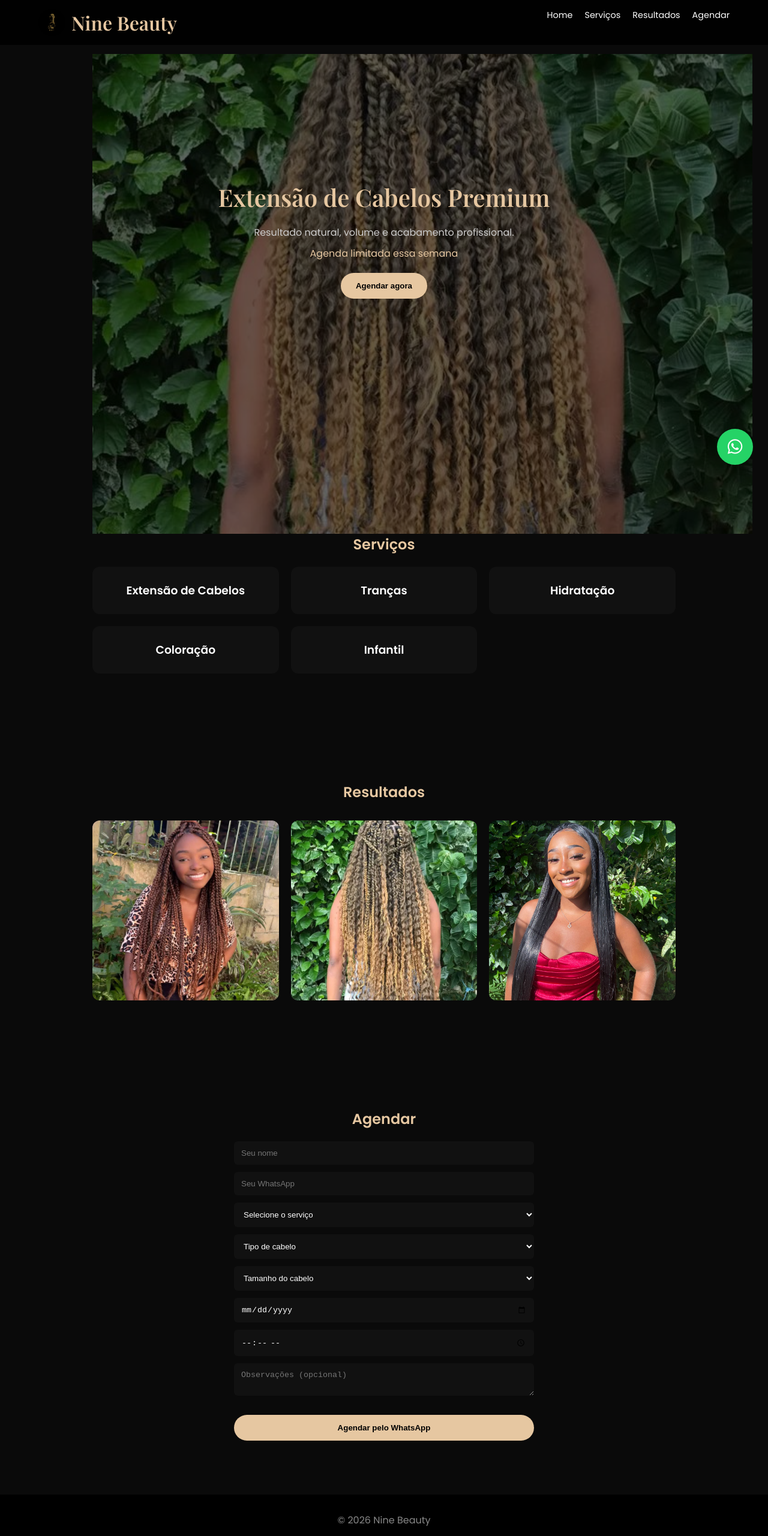
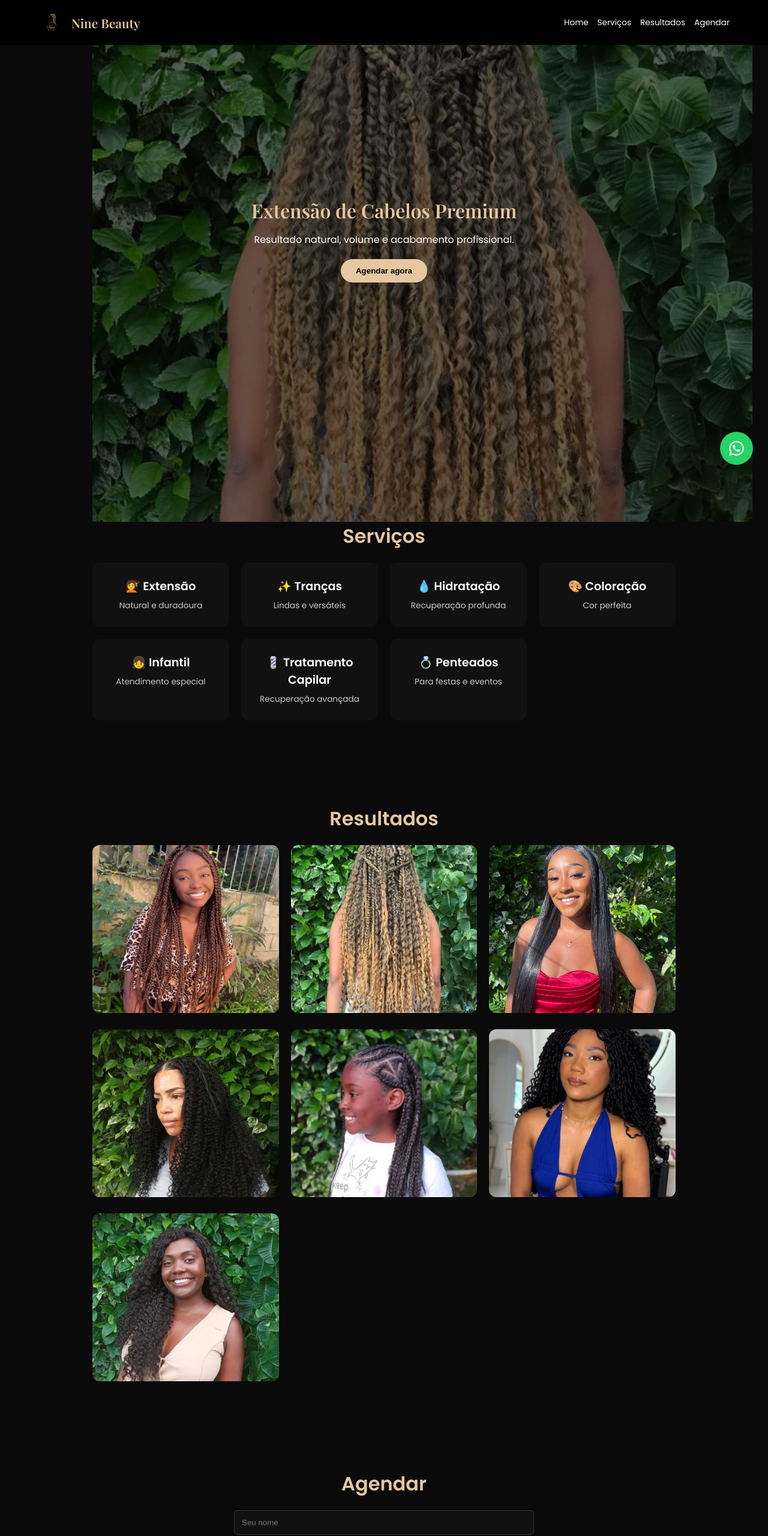
Before and after one commit to JPCJR/ninebeauty, a plain HTML site: page index.html in a window 1280 px wide. Shown: the top 2561 px of the page at 60% size. Drawn offline with nearby package versions, Linux system fonts and the light colour scheme.

Commit message:
REFRESH
Atualizando serviços e menu

```diff
--- a/index.html
+++ b/index.html
@@ -3,177 +3,57 @@
 <head>
 <meta charset="UTF-8">
 <meta name="viewport" content="width=device-width, initial-scale=1.0">
-
-<meta name="description" content="Nine Beauty - Especialista em extensão de cabelos em Florianópolis.">
 <title>Nine Beauty | Extensão de Cabelos</title>
-
 <link href="https://fonts.googleapis.com/css2?family=Poppins:wght@300;400;600&family=Playfair+Display:wght@500;600&display=swap" rel="stylesheet">
 <link rel="stylesheet" href="https://cdnjs.cloudflare.com/ajax/libs/font-awesome/6.0.0/css/all.min.css">
-
 <style>
 *{margin:0;padding:0;box-sizing:border-box;}
 body{font-family:'Poppins';background:#0a0a0a;color:#fff;}
-
-header{
-position:fixed;width:100%;top:0;
-background:rgba(0,0,0,0.9);
-padding:15px 5%;
-display:flex;justify-content:space-between;
-z-index:1000;
-}
-
+header{position:fixed;width:100%;top:0;background:rgba(0,0,0,0.9);padding:15px 5%;display:flex;justify-content:space-between;z-index:1000;flex-wrap:wrap;}
 .logo-area{display:flex;align-items:center;gap:10px;}
-.logo-area img{width:45px;height:45px;border-radius:50%;}
-.logo-area h1{color:#e6c7a1;font-family:'Playfair Display';}
-
-nav{display:flex;gap:20px;}
-nav a{color:#fff;text-decoration:none;font-size:0.9rem;}
-
+.logo-area img{width:45px;height:45px;border-radius:50%;object-fit:cover;}
+.logo-area h1{color:#e6c7a1;font-family:'Playfair Display';font-size:1.3rem;}
+nav{display:flex;gap:15px;align-items:center;flex-wrap:wrap;}
+nav a{color:#fff;text-decoration:none;font-size:0.85rem;transition:0.3s;}
+nav a:hover{color:#e6c7a1;}
+nav button{background:#e6c7a1;border:none;padding:6px 15px;border-radius:20px;cursor:pointer;font-weight:600;transition:0.3s;}
+nav button:hover{background:#d4b07c;transform:scale(1.02);}
+nav button:last-child{background:transparent;border:1px solid #e6c7a1;color:#e6c7a1;}
+nav button:last-child:hover{background:#e6c7a1;color:#000;}
 #hero{height:100vh;position:relative;}
-.slide{
-position:absolute;width:100%;height:100%;
-background-size:cover;background-position:center;
-opacity:0;transition:1s;
-}
+.slide{position:absolute;width:100%;height:100%;background-size:cover;background-position:center;opacity:0;transition:1s;}
 .slide.active{opacity:1;}
-
-.overlay{
-position:absolute;width:100%;height:100%;
-background:rgba(0,0,0,0.6);
-}
-
-.hero-content{
-position:absolute;top:50%;left:50%;
-transform:translate(-50%,-50%);
-text-align:center;width:90%;
-}
-
-.hero-content h2{
-font-size:2.5rem;
-font-family:'Playfair Display';
-}
-
-.hero-content p{color:#ccc;margin-top:10px;}
-
-.btn{
-background:#e6c7a1;color:#000;
-padding:14px 25px;
-border-radius:30px;
-margin-top:20px;
-cursor:pointer;
-border:none;
-font-weight:600;
-transition:0.3s;
-}
-.btn:hover{transform:scale(1.05);}
-
-section{
-padding:90px 5%;
-max-width:1100px;
-margin:auto;
-}
-
-h2{
-color:#e6c7a1;
-text-align:center;
-margin-bottom:20px;
-}
-
-.services-grid{
-display:grid;
-grid-template-columns:repeat(auto-fit,minmax(250px,1fr));
-gap:20px;
-}
-
-.service-card{
-background:#111;
-padding:25px;
-border-radius:12px;
-text-align:center;
-transition:0.3s;
-}
-.service-card:hover{
-transform:translateY(-5px);
-box-shadow:0 10px 20px rgba(230,199,161,0.2);
-}
-
-/* PORTFÓLIO */
-.portfolio-grid{
-display:grid;
-grid-template-columns:repeat(auto-fit,minmax(250px,1fr));
-gap:20px;
-margin-top:30px;
-}
-
-.portfolio-item{
-overflow:hidden;
-border-radius:12px;
-}
-
-.portfolio-item img{
-width:100%;
-height:300px;
-object-fit:cover;
-display:block;
-transition:0.4s;
-}
-
-.portfolio-item:hover img{
-transform:scale(1.1);
-}
-
-/* FORM */
-form{
-max-width:500px;
-margin:auto;
-display:flex;
-flex-direction:column;
-gap:12px;
-}
-
-input,select,textarea{
-padding:12px;
-border:none;
-border-radius:6px;
-background:#111;
-color:#fff;
-}
-
-/* BOTÃO WHATS */
-.whatsapp-float{
-position:fixed;
-bottom:25px;
-right:25px;
-background:#25D366;
-width:60px;height:60px;
-border-radius:50%;
-display:flex;
-align-items:center;
-justify-content:center;
-cursor:pointer;
-z-index:999;
-}
-.whatsapp-float i{
-color:#fff;font-size:28px;
-}
-
-footer{
-text-align:center;
-padding:30px;
-background:#000;
-color:#888;
-}
+.overlay{position:absolute;width:100%;height:100%;background:rgba(0,0,0,0.6);}
+.hero-content{position:absolute;top:50%;left:50%;transform:translate(-50%,-50%);text-align:center;width:90%;}
+.hero-content h2{font-size:2rem;font-family:'Playfair Display';margin-bottom:15px;}
+.btn{background:#e6c7a1;color:#000;padding:12px 25px;border-radius:30px;margin-top:20px;cursor:pointer;border:none;font-weight:600;transition:0.3s;}
+.btn:hover{background:#d4b07c;transform:scale(1.05);}
+section{padding:70px 5%;max-width:1100px;margin:auto;}
+h2{color:#e6c7a1;text-align:center;margin-bottom:20px;font-size:2rem;}
+.services-grid{display:grid;grid-template-columns:repeat(auto-fit,minmax(200px,1fr));gap:20px;}
+.service-card{background:#111;padding:25px;border-radius:12px;text-align:center;transition:0.3s;}
+.service-card:hover{transform:translateY(-5px);background:#1a1a1a;}
+.service-card h3{font-size:1.2rem;margin-bottom:8px;}
+.service-card p{font-size:0.85rem;color:#ccc;}
+.portfolio-grid{display:grid;grid-template-columns:repeat(auto-fit,minmax(250px,1fr));gap:20px;}
+.portfolio-item img{width:100%;height:280px;object-fit:cover;border-radius:12px;transition:0.3s;}
+.portfolio-item img:hover{transform:scale(1.02);}
+form{max-width:500px;margin:auto;display:flex;flex-direction:column;gap:12px;}
+input,select,textarea{padding:12px;border:none;border-radius:6px;background:#111;color:#fff;border:1px solid #333;transition:0.3s;}
+input:focus,select:focus,textarea:focus{outline:none;border-color:#e6c7a1;}
+.whatsapp-float{position:fixed;bottom:25px;right:25px;background:#25D366;width:55px;height:55px;border-radius:50%;display:flex;align-items:center;justify-content:center;cursor:pointer;z-index:999;transition:0.3s;}
+.whatsapp-float:hover{transform:scale(1.1);}
+.whatsapp-float i{color:#fff;font-size:28px;}
+footer{text-align:center;padding:25px;background:#000;color:#888;}
 </style>
 </head>
-
 <body>
 
 <header>
 <div class="logo-area">
-<img src="./images/logobeautynine.jpg">
+<img src="./images/logobeautynine.jpg" onerror="this.src='https://via.placeholder.com/45?text=NB'">
 <h1>Nine Beauty</h1>
 </div>
-
 <nav>
 <a href="#hero">Home</a>
 <a href="#servicos">Serviços</a>
@@ -182,53 +62,50 @@ color:#888;
 </nav>
 </header>
 
-<main>
-
 <section id="hero">
 <div class="slide active" style="background-image:url('./images/1.jpeg')"></div>
 <div class="slide" style="background-image:url('./images/2.jpeg')"></div>
 <div class="slide" style="background-image:url('./images/3.jpeg')"></div>
+<div class="slide" style="background-image:url('./images/5.jpeg')"></div>
 <div class="overlay"></div>
-
 <div class="hero-content">
 <h2>Extensão de Cabelos Premium</h2>
 <p>Resultado natural, volume e acabamento profissional.</p>
-<p style="color:#e6c7a1;">Agenda limitada essa semana</p>
-
-<button class="btn" onclick="document.getElementById('agendamento').scrollIntoView()">
-Agendar agora
-</button>
+<button class="btn" id="scrollBtn">Agendar agora</button>
 </div>
 </section>
 
 <section id="servicos">
 <h2>Serviços</h2>
-
 <div class="services-grid">
-<div class="service-card"><h3>Extensão de Cabelos</h3></div>
-<div class="service-card"><h3>Tranças</h3></div>
-<div class="service-card"><h3>Hidratação</h3></div>
-<div class="service-card"><h3>Coloração</h3></div>
-<div class="service-card"><h3>Infantil</h3></div>
+<div class="service-card"><h3>💇 Extensão</h3><p>Natural e duradoura</p></div>
+<div class="service-card"><h3>✨ Tranças</h3><p>Lindas e versáteis</p></div>
+<div class="service-card"><h3>💧 Hidratação</h3><p>Recuperação profunda</p></div>
+<div class="service-card"><h3>🎨 Coloração</h3><p>Cor perfeita</p></div>
+<div class="service-card"><h3>👧 Infantil</h3><p>Atendimento especial</p></div>
+<div class="service-card"><h3>💈 Tratamento Capilar</h3><p>Recuperação avançada</p></div>
+<div class="service-card"><h3>💍 Penteados</h3><p>Para festas e eventos</p></div>
 </div>
 </section>
 
 <section id="portfolio">
 <h2>Resultados</h2>
 <div class="portfolio-grid">
-<div class="portfolio-item"><img src="./images/1.jpeg"></div>
-<div class="portfolio-item"><img src="./images/2.jpeg"></div>
-<div class="portfolio-item"><img src="./images/3.jpeg"></div>
+<div class="portfolio-item"><img src="./images/1.jpeg" onerror="this.src='https://via.placeholder.com/300?text=Antes+&+Depois'"></div>
+<div class="portfolio-item"><img src="./images/2.jpeg" onerror="this.src='https://via.placeholder.com/300?text=Transformação'"></div>
+<div class="portfolio-item"><img src="./images/3.jpeg" onerror="this.src='https://via.placeholder.com/300?text=Beleza'"></div>
+<div class="portfolio-item"><img src="./images/4.jpeg" onerror="this.src='https://via.placeholder.com/300?text=Beleza'"></div>
+<div class="portfolio-item"><img src="./images/5.jpeg" onerror="this.src='https://via.placeholder.com/300?text=Beleza'"></div>
+<div class="portfolio-item"><img src="./images/6.jpeg" onerror="this.src='https://via.placeholder.com/300?text=Beleza'"></div>
+<div class="portfolio-item"><img src="./images/7.jpeg" onerror="this.src='https://via.placeholder.com/300?text=Beleza'"></div>
 </div>
 </section>
 
 <section id="agendamento">
 <h2>Agendar</h2>
-
-<form onsubmit="enviar(event)">
+<form id="agendamentoForm">
 <input type="text" id="nome" placeholder="Seu nome" required>
-<input type="tel" id="telefone" placeholder="Seu WhatsApp" required>
-
+<input type="tel" id="telefone" placeholder="Seu WhatsApp com DDD (ex: 48999999999)" required>
 <select id="servico" required>
 <option value="">Selecione o serviço</option>
 <option>Extensão de Cabelos</option>
@@ -236,48 +113,47 @@ Agendar agora
 <option>Hidratação</option>
 <option>Coloração</option>
 <option>Infantil</option>
+<option>Tratamento Capilar</option>
+<option>Penteados</option>
 </select>
-
 <select id="tipo">
-<option value="">Tipo de cabelo</option>
-<option>Liso</option>
-<option>Ondulado</option>
-<option>Cacheado</option>
-<option>Crespo</option>
+<option value="">Tipo de cabelo (opcional)</option>
+<option>Liso</option><option>Ondulado</option><option>Cacheado</option><option>Crespo</option>
 </select>
-
 <select id="tamanho">
-<option value="">Tamanho do cabelo</option>
-<option>Curto</option>
-<option>Médio</option>
-<option>Longo</option>
+<option value="">Tamanho do cabelo (opcional)</option>
+<option>Curto</option><option>Médio</option><option>Longo</option>
 </select>
-
 <input type="date" id="data" required>
 <input type="time" id="hora" required>
-
 <textarea id="obs" placeholder="Observações (opcional)"></textarea>
-
-<button class="btn">Agendar pelo WhatsApp</button>
+<button type="submit" class="btn">💬 Enviar Agendamento</button>
 </form>
 </section>
 
-</main>
-
-<footer>
-<p>© 2026 Nine Beauty</p>
-</footer>
-
-<div class="whatsapp-float" onclick="abrirWpp()">
-<i class="fab fa-whatsapp"></i>
-</div>
+<footer><p>© 2026 Nine Beauty | Agendamentos via WhatsApp</p></footer>
+<div class="whatsapp-float" id="whatsappBtn"><i class="fab fa-whatsapp"></i></div>
 
 <script>
-const number = "5548991221330";
+// ✅ SEM SUPABASE - APENAS WHATSAPP FUNCIONANDO
+const whatsappNumero = "5548991221330";
 
-function enviar(e){
-e.preventDefault();
+// SLIDER AUTOMÁTICO
+let slides = document.querySelectorAll('.slide');
+let idx = 0;
+if (slides.length > 0) {
+    setInterval(() => {
+        slides[idx].classList.remove('active');
+        idx = (idx + 1) % slides.length;
+        slides[idx].classList.add('active');
+    }, 4000);
+}
 
+// FUNÇÃO PARA ENVIAR AGENDAMENTO DIRETO NO WHATSAPP
+function enviarAgendamento(event) {
+    event.preventDefault();
+
+    // Pegar valores
     const nome = document.getElementById("nome").value.trim();
     const telefone = document.getElementById("telefone").value.trim();
     const servico = document.getElementById("servico").value;
@@ -287,38 +163,84 @@ const data = document.getElementById("data").value;
     const hora = document.getElementById("hora").value;
     const obs = document.getElementById("obs").value;
 
-if(!nome || !telefone || !servico || !data || !hora){
-alert("Preencha os campos obrigatórios!");
+    // Validar campos obrigatórios
+    if (!nome || !telefone || !servico || !data || !hora) {
+        alert("❌ Por favor, preencha todos os campos obrigatórios!");
         return;
     }
 
-let msg = `Olá! Meu nome é ${nome}%0A`;
-msg += `Telefone: ${telefone}%0A`;
-msg += `Serviço: ${servico}%0A`;
-
-if(tipo) msg += `Tipo de cabelo: ${tipo}%0A`;
-if(tamanho) msg += `Tamanho: ${tamanho}%0A`;
-
-msg += `Data: ${data}%0AHorário: ${hora}%0A`;
-
-if(obs) msg += `Obs: ${obs}`;
-
-window.open(`https://wa.me/${number}?text=${msg}`, '_blank');
+    // Validar telefone (mínimo 10 dígitos com DDD)
+    const telefoneLimpo = telefone.replace(/\D/g, '');
+    if (telefoneLimpo.length < 10) {
+        alert("❌ Digite um telefone válido com DDD (ex: 48999999999)");
+        return;
     }
 
-function abrirWpp(){
-window.open(`https://wa.me/${number}`, '_blank');
+    // Formatar data para exibição
+    const dataFormatada = new Date(data).toLocaleDateString('pt-BR');
+
+    // Montar mensagem para WhatsApp
+    let mensagem = `🟡 *NOVO AGENDAMENTO - NINE BEAUTY* 🟡%0A%0A`;
+    mensagem += `👤 *Nome:* ${nome}%0A`;
+    mensagem += `📞 *Telefone:* ${telefone}%0A`;
+    mensagem += `✂️ *Serviço:* ${servico}%0A`;
+    mensagem += `📅 *Data:* ${dataFormatada}%0A`;
+    mensagem += `⏰ *Horário:* ${hora}%0A`;
+
+    if (tipo && tipo !== "") mensagem += `💆 *Tipo de cabelo:* ${tipo}%0A`;
+    if (tamanho && tamanho !== "") mensagem += `📏 *Tamanho:* ${tamanho}%0A`;
+    if (obs && obs.trim() !== "") mensagem += `📝 *Observações:* ${obs}%0A`;
+
+    mensagem += `%0A✨ *Nine Beauty - Agende já!* ✨`;
+
+    // Abrir WhatsApp
+    const url = `https://wa.me/${whatsappNumero}?text=${mensagem}`;
+    window.open(url, "_blank");
+
+    // Mostrar confirmação
+    alert("✅ Agendamento enviado! Você será redirecionado para o WhatsApp.\n\nComplete o agendamento enviando a mensagem.");
+
+    // Limpar formulário
+    document.getElementById("agendamentoForm").reset();
 }
 
-let slides = document.querySelectorAll('.slide');
-let i = 0;
+// FUNÇÃO ABRIR WHATSAPP DIRETO
+function abrirWhatsapp() {
+    const mensagem = "Olá! Gostaria de mais informações sobre os serviços da Nine Beauty. 💇✨";
+    window.open(`https://wa.me/${whatsappNumero}?text=${mensagem}`, "_blank");
+}
 
-setInterval(()=>{
-slides[i].classList.remove('active');
-i = (i+1)%slides.length;
-slides[i].classList.add('active');
-},4000);
+// FUNÇÃO SCROLL SUAVE
+function scrollParaAgendamento() {
+    document.getElementById("agendamento").scrollIntoView({ behavior: "smooth" });
+}
+
+// EVENTOS
+window.onload = () => {
+    // Configurar formulário
+    const form = document.getElementById("agendamentoForm");
+    if (form) form.onsubmit = enviarAgendamento;
+
+    // Botão do hero
+    const scrollBtn = document.getElementById("scrollBtn");
+    if (scrollBtn) scrollBtn.onclick = scrollParaAgendamento;
+
+    // Botão flutuante do WhatsApp
+    const whatsappBtn = document.getElementById("whatsappBtn");
+    if (whatsappBtn) whatsappBtn.onclick = abrirWhatsapp;
+
+    console.log("✅ Nine Beauty - Sistema pronto! WhatsApp integrado com sucesso.");
+};
+
+// Validação de telefone em tempo real (opcional)
+const telefoneInput = document.getElementById("telefone");
+if (telefoneInput) {
+    telefoneInput.addEventListener("input", function(e) {
+        let valor = e.target.value.replace(/\D/g, '');
+        if (valor.length > 11) valor = valor.slice(0, 11);
+        e.target.value = valor;
+    });
+}
 </script>
-
 </body>
 </html>
```
Lines whose indentation alone changed are shown as unchanged.
